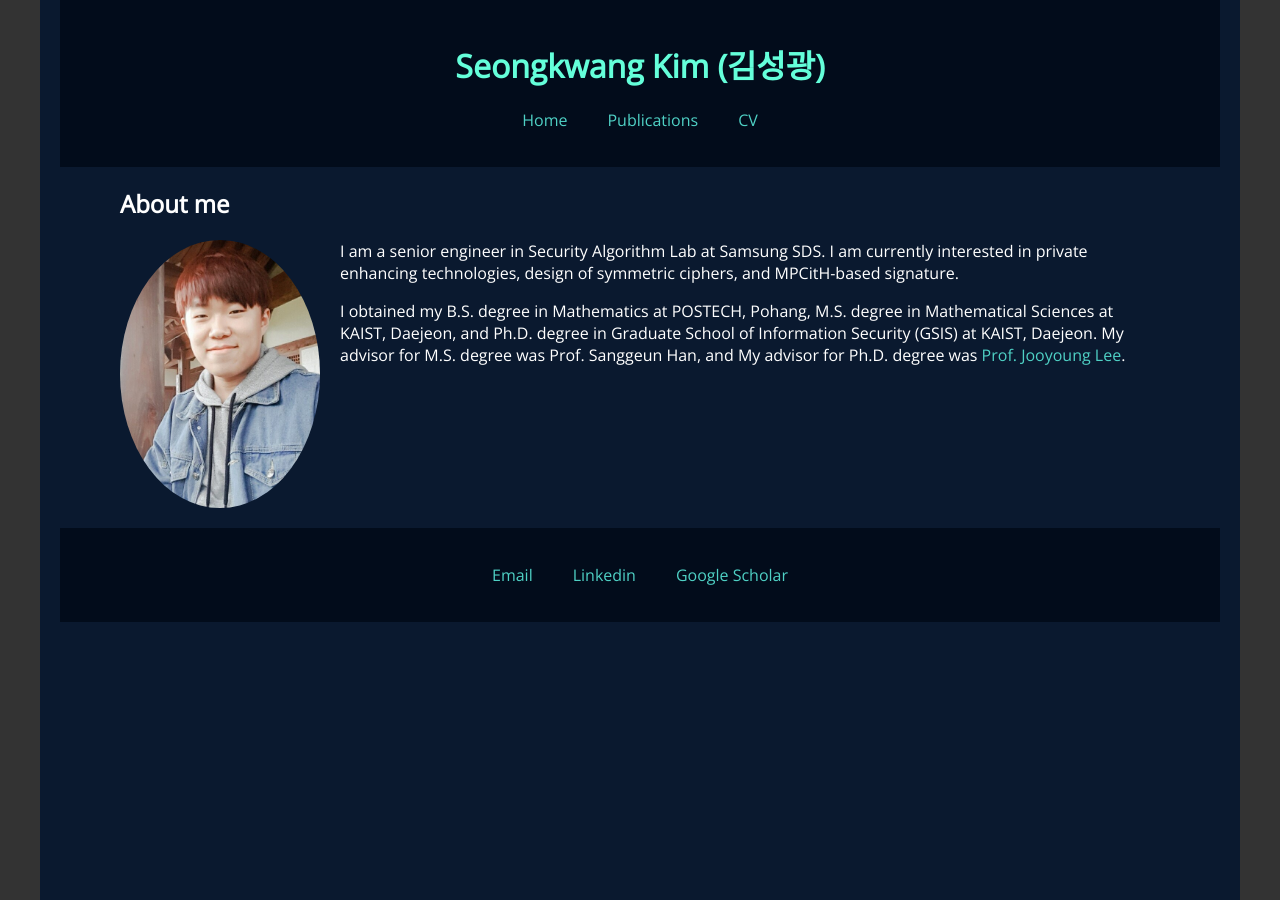
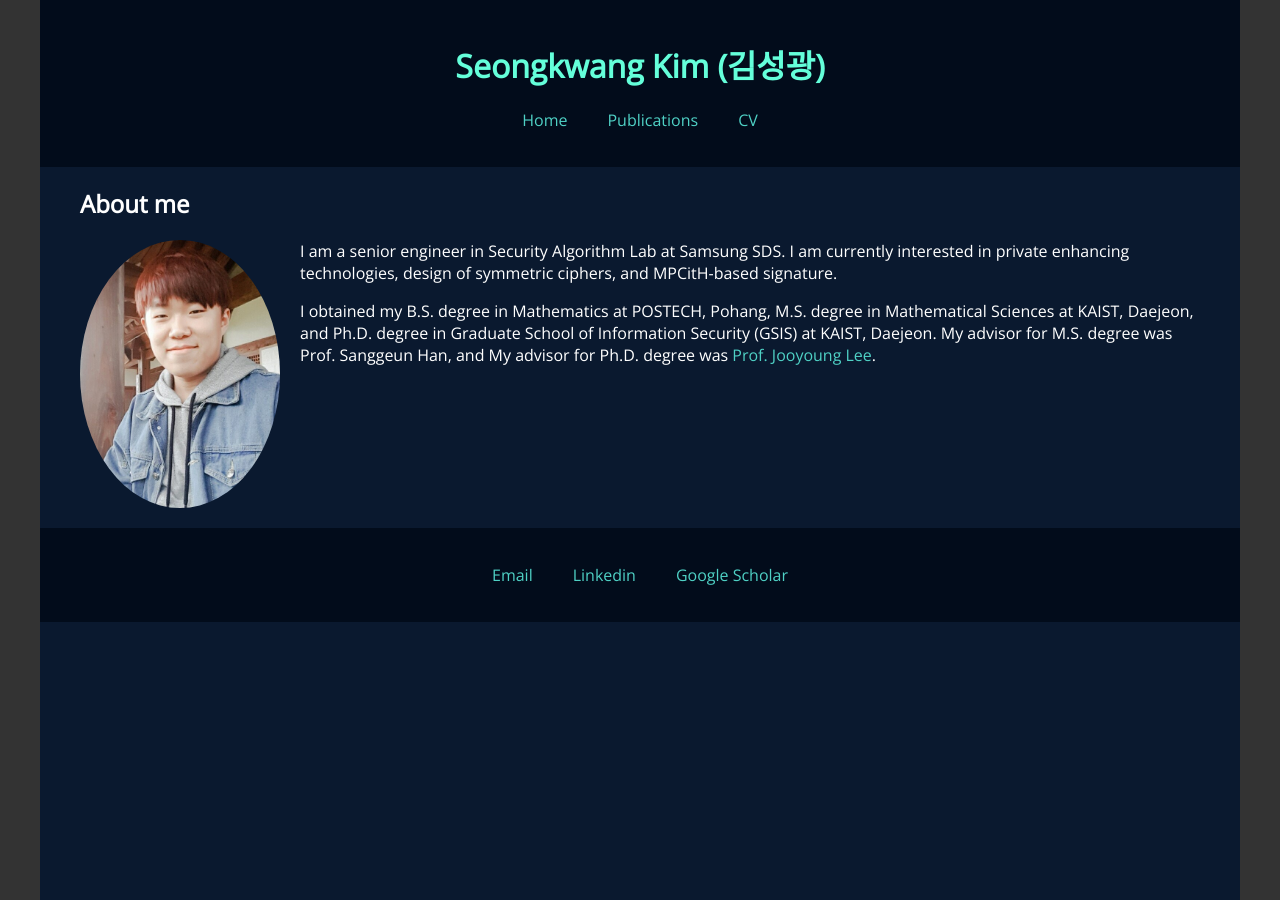
Before and after one commit to sgk1m/sgk1m.github.io, a Jekyll site: the page built from index.html, in a window 1280 px wide. Built offline with Jekyll 4.4.1, drawn with Linux system fonts in a browser that asks for light colours.

Commit message:
Update main.css

```diff
--- a/css/main.css
+++ b/css/main.css
@@ -17,7 +17,6 @@ body, html {
     display: flex;
     flex-direction: column; /* Stack header, content, and footer */
     align-items: stretch; /* Stretch children to fill the width */
-    padding: 0 20px;
 }
 
 *, *::before, *::after {
```
